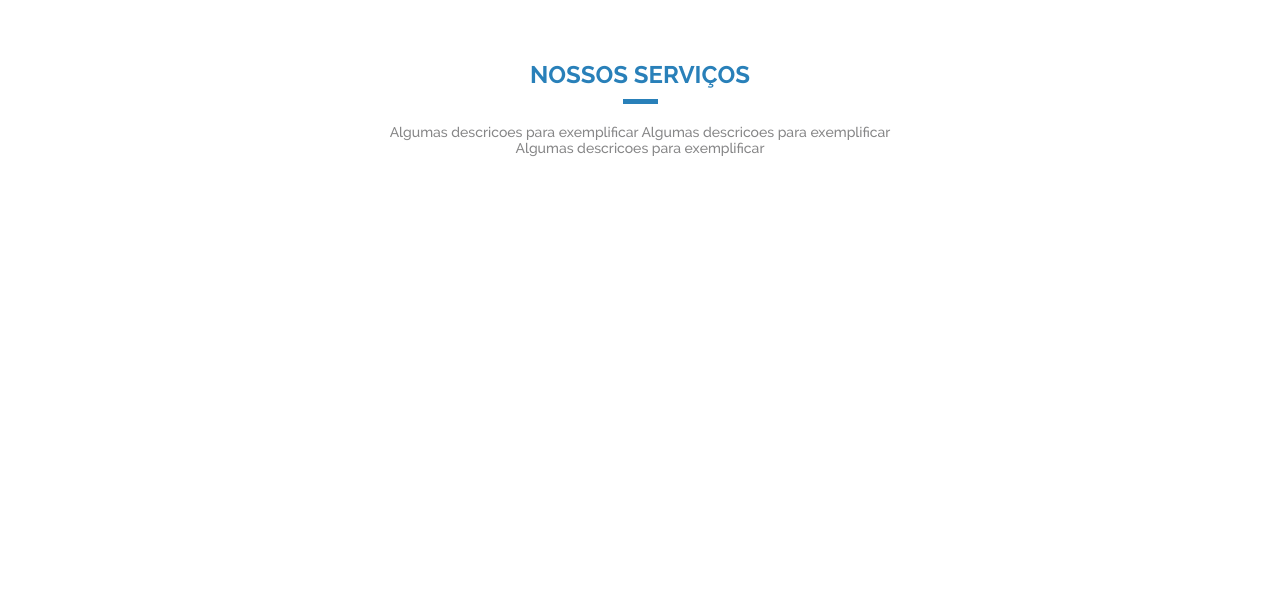
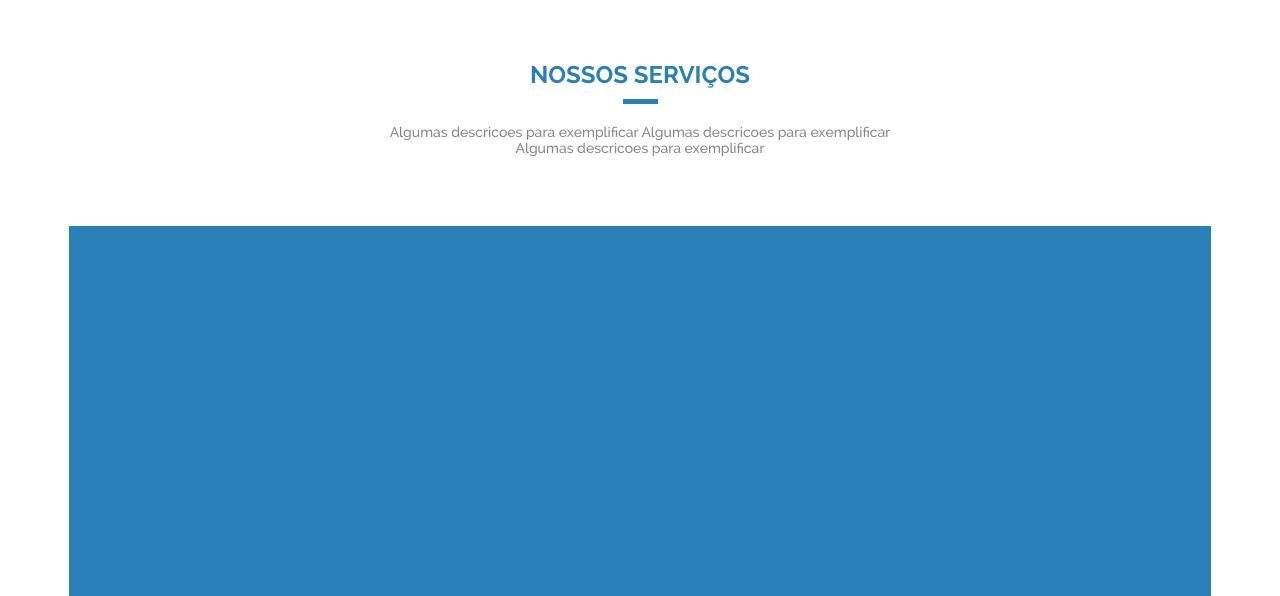
Before and after one commit to iurylippo/projetoflex1, a PHP site: page / in a window 1280 px wide. Shown: the part 2160-2756 px from the top of the page. Run offline with PHP 8.4, Linux system fonts and the light colour scheme.

Commit message:
cria container-item<br/>dentro do time-container, os itens do time

```diff
--- a/assets/css/style.css
+++ b/assets/css/style.css
@@ -285,6 +285,7 @@ section#time {
 
 section#time .time-titulo {
     height: 165px;
+    margin-bottom: 65px;
 }
 
 .section-titulo .hr-line {
@@ -293,6 +294,7 @@ section#time .time-titulo {
 }
 
 section#time .time-container {
+    display: flex;
     flex: 1;
 }
 
@@ -304,3 +306,8 @@ section#time .time-desc {
     text-align: center;
     color: #868687;
 }
+
+section#time .time-container .time-container-item {
+  flex: 1;
+  background-color: #2980b9;
+}
--- a/index.php
+++ b/index.php
@@ -126,7 +126,18 @@
                </div>
            </div>
            <div class="time-container">
+               <div class="time-container-item">
 
+               </div>
+               <div class="time-container-item">
+
+               </div>
+               <div class="time-container-item">
+
+               </div>
+               <div class="time-container-item">
+
+               </div>
            </div>
          </div>
     </section>
```
